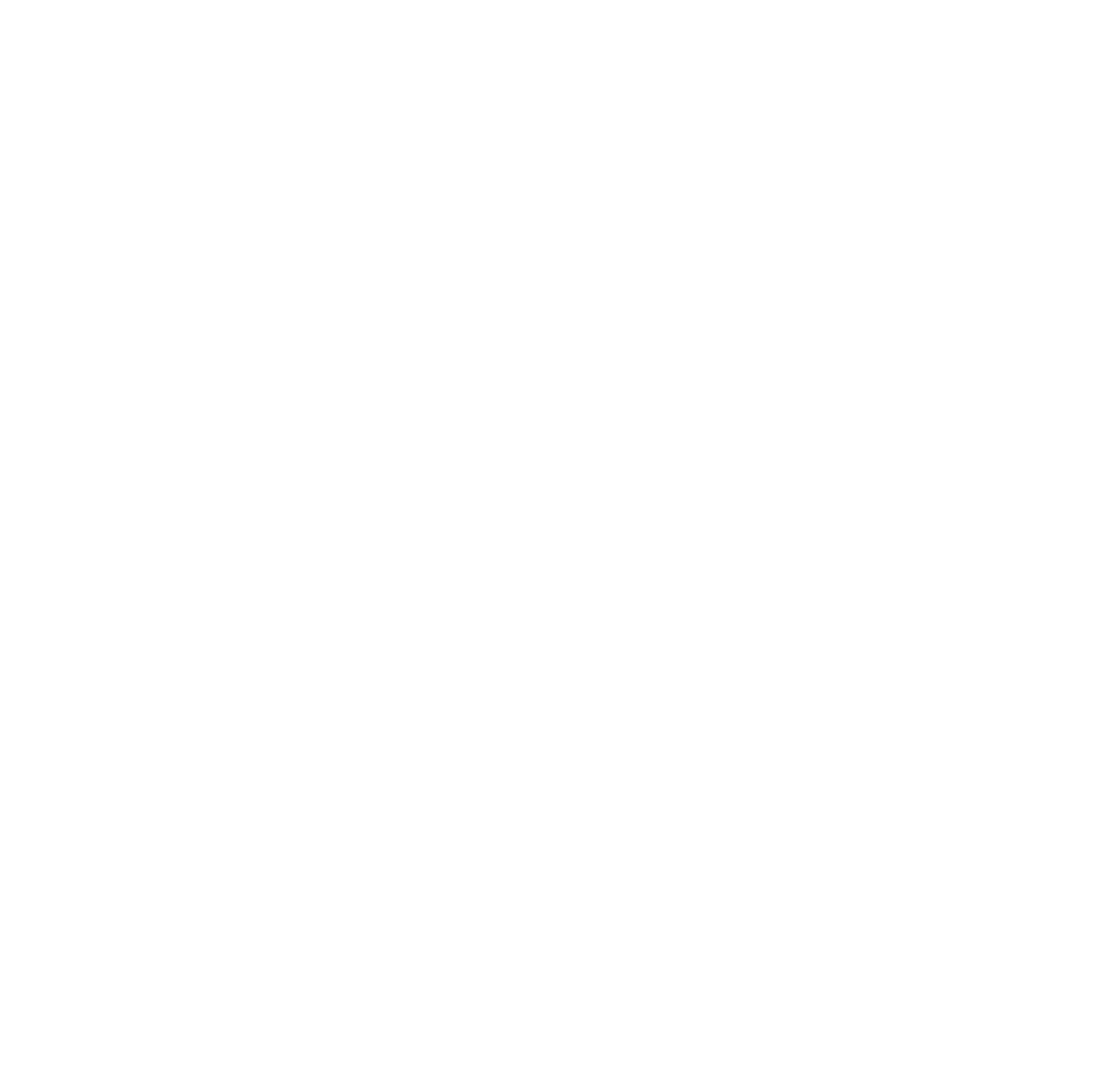
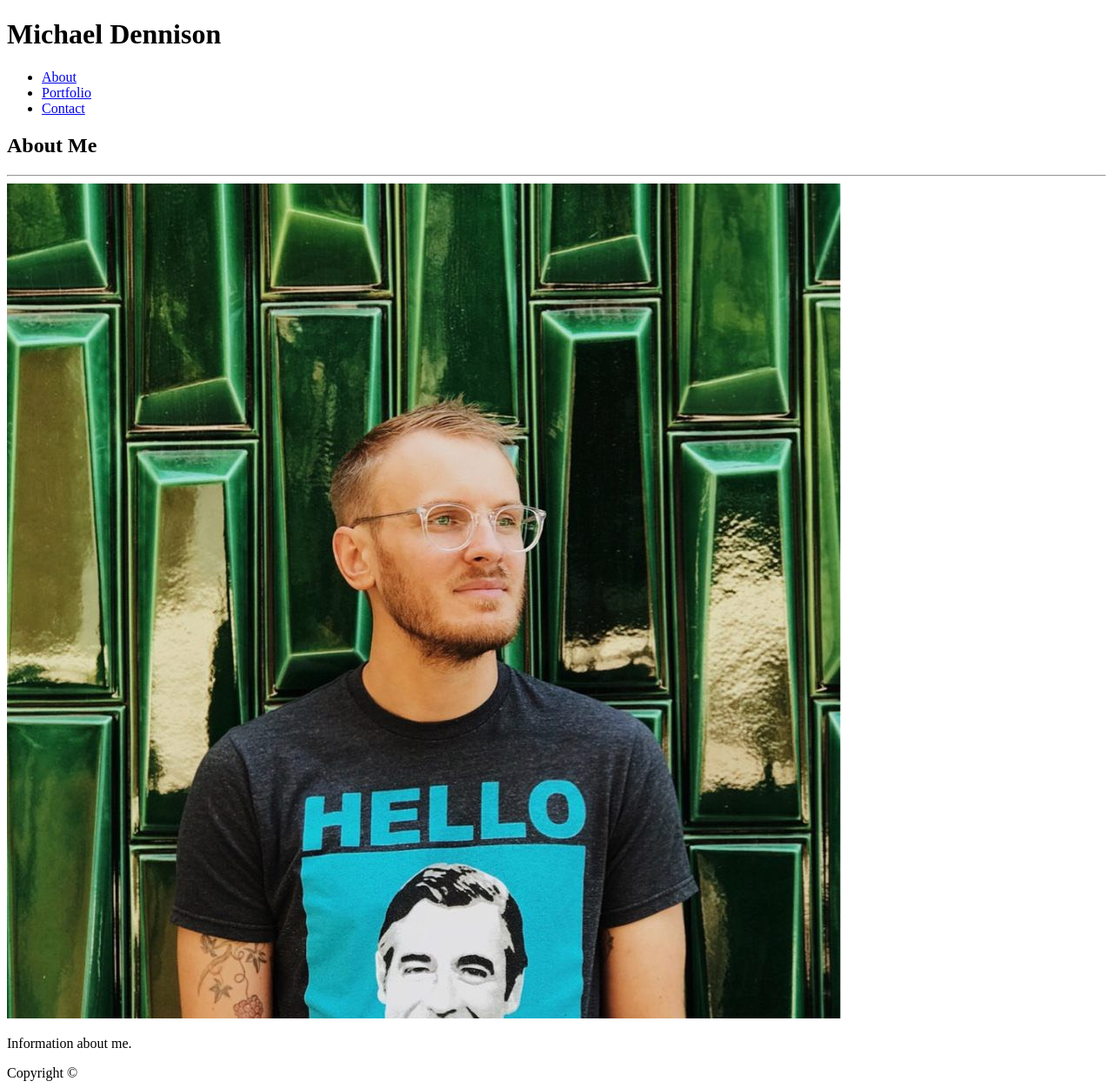
Before and after one commit to miketdennison/Basic-Portfolio, a plain HTML site: page index.html in a window 1280 px wide. Shown: the whole page at 87% size. Before the commit the page ends 800 px from the top, so only its background shows below. Drawn offline with Linux system fonts and the light colour scheme.

Commit message:
added some basic html elements

```diff
--- a/index.html
+++ b/index.html
@@ -9,7 +9,24 @@
 </head>
 
 <body>
-
+<header>
+<h1>
+    Michael Dennison
+</h1>
+<ul>
+    <li><a href="index.html">About</a></li>
+    <li><a href="portfolio.html">Portfolio</a></li>
+    <li><a href="contact.html">Contact</a></li>
+</ul>
+</header>
+<div>
+    <h2>About Me</h2>
+    <hr>
+    <img src="assets/images/IMG_1743.jpg">
+    <p>Information about me.</p>
+</div>
 </body>
-
+<footer>
+    Copyright &copy;
+</footer>
 </html>
```
Also changed, not shown: contact.html (+21 -2 lines), portfolio.html (+22 -2 lines).
